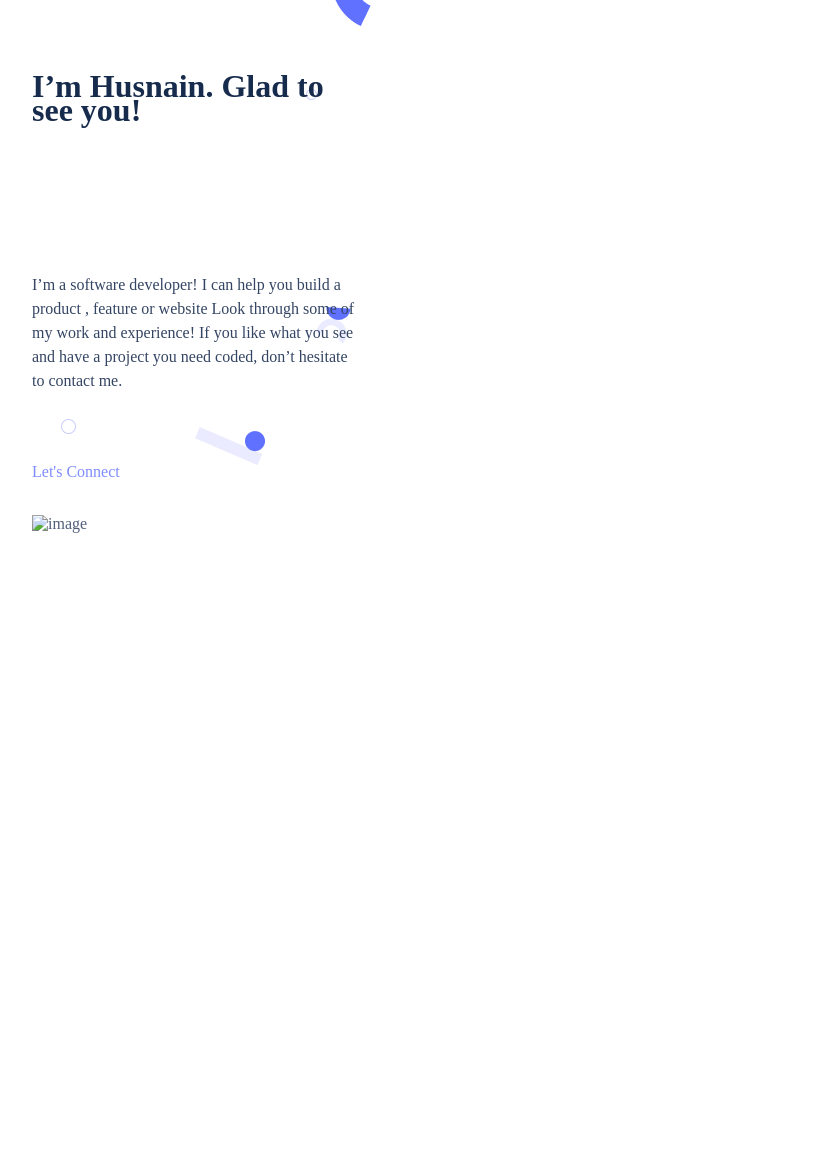
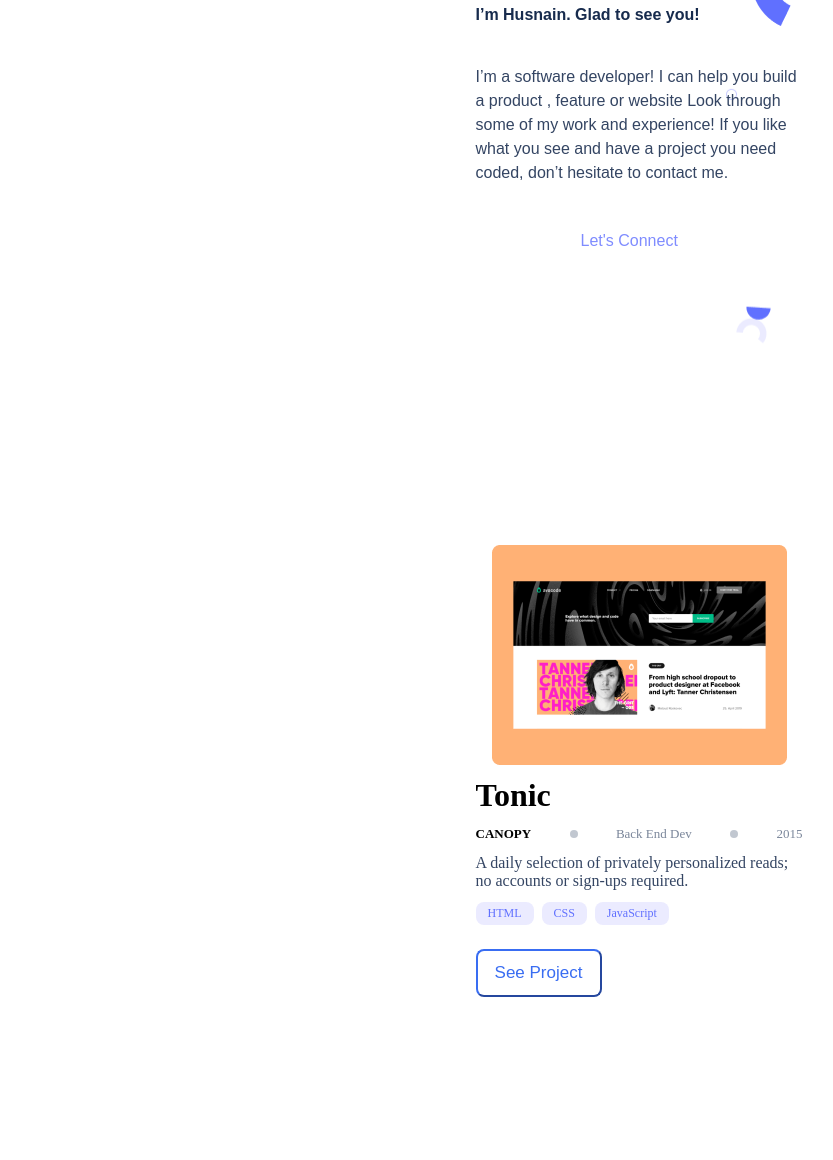
Before and after one commit to MohdHusnain1/personalPortfolio, a website: page index.html in a window 1280 px wide. Shown: the part 178-1338 px from the top of the page, without its empty margins (1-834 px from the left). Before the commit the page ends 896 px from the top, so only its background shows below. Drawn offline with Linux system fonts and the light colour scheme.

Commit message:
Added new project files and updated styles

```diff
--- a/index.html
+++ b/index.html
@@ -5,8 +5,10 @@
     <meta name="viewport" content="width=device-width, initial-scale=1.0" />
     <link rel="stylesheet" href="style.css" />
     <title>portfolio website</title>
+
   </head>
   <body>
+
     <div class="outerdiv">
       <div class="header">
         <h3 class="heading">My Logo</h3>
@@ -14,7 +16,8 @@
       </div>
 
       <div class="headline">
-        <h1 class="head">I’m Husnain. Glad to see you!</h1>
+ <h1 class="head"><b>I’m Husnain. Glad to see you!</b></h1>
+
 
         <p class="para1">
           I’m a software developer! I can help you build a product , feature or
@@ -26,7 +29,100 @@
         <h3 class="h3Headline">Let's Connect</h3>
 
         <img src="icons.png" alt="image" class="socialmediaIcons" />
+
       </div>
     </div>
+
+<section class="projects">
+            <section class="project-item">
+                <img src="project1ss.png" alt="project 1 imgage">
+                <div class="details">
+                    <h2>Tonic</h2>
+                    <div class="developer-details">
+                        <label class="lable1"><strong>CANOPY</strong></label>
+                        <img src="circle.svg" alt="bulit">
+                        <label class="class2">Back End Dev</label>
+                        <img src="circle.svg" alt="bulit">
+                        <label class="class2">2015</label>
+                        </ul>
+                    </div>
+                    <p>A daily selection of privately personalized reads; no accounts or sign-ups required.</p>
+                    <div class="skills">
+                        <label>HTML</label>
+                        <label>CSS</label>
+                        <label>JavaScript</label>
+                    </div>
+                    <button>See Project</button>
+                </div>
+            </section>
+
+            <section class="project-item">
+                <img src="project2ss.png" alt="project 2 imgage">
+                <div class="details">
+                    <h2>Multi-Post <br>Stories</h2>
+                    <div class="developer-details">
+                        <label class="lable1"><strong>CANOPY</strong></label>
+                        <img src="circle.svg" alt="bulit">
+                        <label class="class2">Back End Dev</label>
+                        <img src="circle.svg" alt="bulit">
+                        <label class="class2">2015</label>
+                        </ul>
+                    </div>
+                    <p>A daily selection of privately personalized reads; no accounts or sign-ups required.</p>
+                    <div class="skills">
+                        <label>HTML</label>
+                        <label>CSS</label>
+                        <label>JavaScript</label>
+                    </div>
+                    <button>See Project</button>
+                </div>
+            </section>
+            <section class="project-item">
+                <img src="project3ss.png" alt="project 1 imgage">
+                <div class="details">
+                    <h2>Tonic</h2>
+                    <div class="developer-details">
+                        <label class="lable1"><strong>CANOPY</strong></label>
+                        <img src="circle.svg" alt="bulit">
+                        <label class="class2">Back End Dev</label>
+                        <img src="circle.svg" alt="bulit">
+                        <label class="class2">2015</label>
+                        </ul>
+                    </div>
+                    <p>A daily selection of privately personalized reads; no accounts or sign-ups required.</p>
+                    <div class="skills">
+                        <label>HTML</label>
+                        <label>CSS</label>
+                        <label>JavaScript</label>
+                    </div>
+                    <button>See Project</button>
+                </div>
+            </section>
+
+            <section class="project-item">
+                <img src="project4ss.png" alt="project 1 imgage">
+                <div class="details">
+                    <h2>Multi-Post <br>Stories</h2>
+                    <div class="developer-details">
+                        <label class="lable1"><strong>CANOPY</strong></label>
+                        <img src="circle.svg" alt="bulit">
+                        <label class="class2">Back End Dev</label>
+                        <img src="circle.svg" alt="bulit">
+                        <label class="class2">2015</label>
+                        </ul>
+                    </div>
+                    <p>A daily selection of privately personalized reads; no accounts or sign-ups required.</p>
+                    <div class="skills">
+                        <label>HTML</label>
+                        <label>CSS</label>
+                        <label>JavaScript</label>
+                        <label>React</label>
+                    </div>
+                    <button>See Project</button>
+                </div>
+            </section>
+        </section>
+    </div>
+
   </body>
 </html>
--- a/style.css
+++ b/style.css
@@ -1,29 +1,35 @@
+.page-container {
+  display: flex;
+  justify-content: center;
+  align-items: center;
+  flex-direction: column;
+  width: 100%;
+  height: 100vh;
+  margin: 0 auto;
+}
+
 .header {
   display: flex;
   justify-content: space-around;
+  align-items: center;
   width: 375px;
   height: 48px;
-  top: 44px;
-  gap: 67%;
+  margin: 0 auto;
 }
 
 .heading {
-  font: poppins;
-  font-weight: 700;
-  size: 18px;
+  font-family: "Poppins", sans-serif;
+  font-weight: 400;
+  font-size: 18px;
   line-height: 20px;
   text-align: center;
-  justify-content: center;
   color: #6070ff;
 }
 
 .img {
   width: 24px;
   height: 24px;
-  top: 4px;
   border-radius: 8px;
-  left: 611px;
-  padding: 3px;
   margin-left: 10px;
   margin-top: 10px;
 }
@@ -32,35 +38,31 @@
   display: flex;
   flex-direction: column;
   justify-content: center;
+  align-items: center;
+  font-weight: 900;
   width: 375px;
-  height: 604px;
-  top: 92px;
-  padding-top: 114px;
-  padding-bottom: 114px;
-  padding-left: 24px;
-  padding-right: 24px;
+  height: auto;
+  padding: 114px 24px;
   gap: 12px;
   background-image: url("background.png");
   background-repeat: no-repeat;
-  margin-left: 1px;
+  margin: 0 auto;
 }
 
 .head {
   width: 327px;
-  height: 150px;
-  font: poppins;
-  font-weight: 400px;
-  size: 16px;
+  font-family: "Poppins", sans-serif;
+  font-weight: 400;
+  font-size: 16px;
   line-height: 24px;
   color: #172b4d;
 }
 
 .para1 {
   width: 327px;
-  height: 146px;
-  font: poppins;
-  font-weight: 400px;
-  size: 16px;
+  font-family: "Poppins", sans-serif;
+  font-weight: 400;
+  font-size: 16px;
   line-height: 24px;
   color: #344563;
 }
@@ -68,17 +70,97 @@
 .h3Headline {
   width: 117px;
   height: 24px;
-  font: poppins;
+  font-family: "Poppins", sans-serif;
   font-weight: 500;
   font-size: 16px;
-  line-height: 10 px;
+  line-height: 24px;
   color: #7f8cff;
 }
 
 .socialmediaIcons {
   width: 170px;
   height: 20px;
+  display: flex;
   gap: 0px;
-  opacity: 0px;
-  color: #505f79;
+  opacity: 0;
+  color: black #505f79;
 }
+
+.projects {
+  display: flex;
+  flex-direction: column;
+  align-items: center;
+  justify-content: center;
+  row-gap: 88px;
+  padding: 114px 24px 114px 24px;
+}
+.project-item {
+  max-width: 327px;
+  display: flex;
+  flex-direction: column;
+  align-items: center;
+  column-gap: 12px;
+  background-color: white;
+  width: 327px;
+  height: 596px;
+  padding: 16px;
+  row-gap: 12px;
+  border-radius: 16px;
+}
+.project-item .details {
+  display: flex;
+  flex-direction: column;
+  flex-wrap: wrap;
+  row-gap: 12px;
+  font-family: Poppins;
+}
+.details p {
+  margin: 0px;
+  color: #344563;
+}
+
+.details button {
+  width: 126px;
+  height: 48px;
+  padding: 12px;
+  color: #396df2;
+  font: Poppin;
+  font-size: 17px;
+  border-color: #396df2;
+  border-radius: 8px;
+  background-color: transparent;
+  margin-top: 12px;
+}
+.project-item h2 {
+  margin: 0px;
+  font-family: Poppins;
+  font-size: 32px;
+  font-weight: bold;
+}
+
+.developer-details {
+  display: flex;
+  flex-direction: row;
+  justify-content: space-between;
+  column-gap: 10pxpx;
+  font-size: 13px;
+}
+.developer-details .class2 {
+  color: #7a869a;
+}
+.class1 {
+  color: #344563;
+}
+
+.skills {
+  display: flex;
+  flex-direction: row;
+  column-gap: 8px;
+}
+.skills label {
+  background-color: #ebebff;
+  padding: 4px 12px 4px 12px;
+  border-radius: 8px;
+  color: #6070ff;
+  font-size: 12px;
+}
```
Also changed, not shown: circle.png (added), circle.svg (added), project1ss.png (added), project2ss.png (added), project3ss.png (added), project4ss.png (added), toolbar-menu-icon.svg (added), white_bg.png (added).
